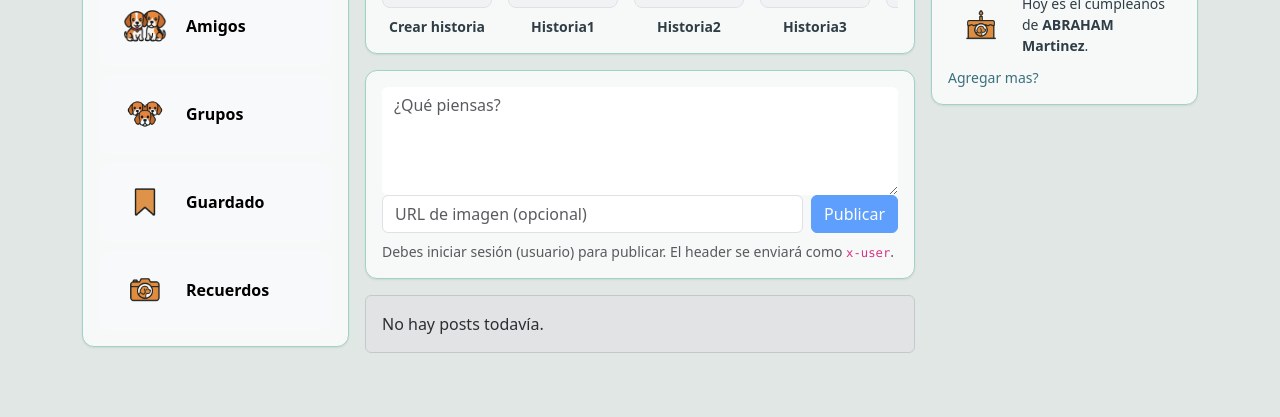
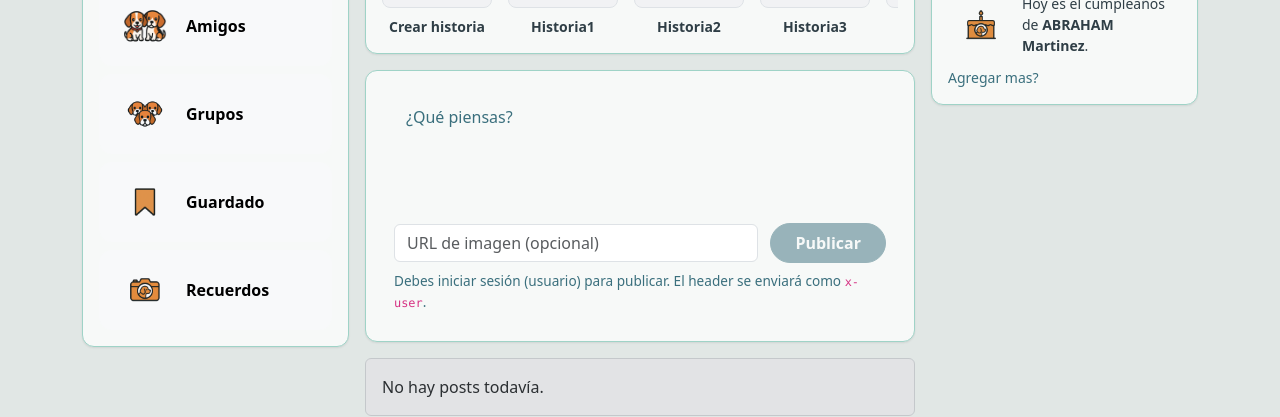
Before and after one commit to AbrahamRafa15/Proyecto2DW, a React (Vite) app in the folder Frontend/Red_Social/: page /#/ in a window 1280 px wide. Shown: the part 285-702 px from the top of the page. Built offline with nearby package versions, Linux system fonts and the light colour scheme; no server answers.

Commit message:
Arreglos de boton y redimensionamiento

```diff
--- a/Frontend/Red_Social/src/App.css
+++ b/Frontend/Red_Social/src/App.css
@@ -116,3 +116,224 @@
     font-size: 16px;
   }
 }
+
+/* ===== Composer (ThinkBar) ===== */
+.fb-compose .card-body{
+  padding: 1.75rem;
+}
+
+.fb-compose-textarea{
+  resize: none;
+  font-size: 1rem;
+  background: transparent;
+  color: var(--fb-text);
+}
+
+.fb-compose-textarea::placeholder{
+  color: var(--fb-muted);
+}
+
+.fb-compose-footer{
+  display: flex;
+  flex-wrap: wrap;
+  gap: 0.75rem;
+  align-items: center;
+}
+
+.fb-compose-url{
+  flex: 1 1 240px;
+  min-width: 200px;
+}
+
+.fb-compose-actions{
+  display: flex;
+  flex-wrap: wrap;
+  gap: 0.5rem;
+  justify-content: flex-end;
+}
+
+.fb-compose-hint{
+  font-size: 0.85rem;
+  color: var(--fb-muted);
+}
+
+/* ===== Botones personalizados ===== */
+.fb-btn,
+.fb-btn-ghost,
+.fb-btn-danger{
+  border-radius: 999px;
+  font-weight: 600;
+  padding: 0.45rem 1.5rem;
+  transition: transform 0.15s ease, filter 0.15s ease, background 0.15s ease;
+}
+
+.fb-btn{
+  background: var(--fb-accent);
+  border: 1px solid var(--fb-accent);
+  color: var(--fb-card);
+}
+
+body[data-theme="dark"] .fb-btn{
+  color: #0B2D33;
+}
+
+.fb-btn:hover:enabled,
+.fb-btn-ghost:hover:enabled,
+.fb-btn-danger:hover:enabled{
+  transform: translateY(-1px);
+  filter: brightness(1.05);
+}
+
+.fb-btn:disabled{
+  background: var(--fb-accent);
+  border-color: var(--fb-accent);
+  color: var(--fb-card);
+  opacity: 0.5;
+  cursor: not-allowed;
+  transform: none;
+}
+
+body[data-theme="dark"] .fb-btn:disabled{
+  color: #0B2D33;
+  opacity: 0.9;
+}
+
+.fb-btn-ghost{
+  background: transparent;
+  border: 1px solid rgba(47,62,70,0.25);
+  color: var(--fb-text);
+}
+
+body[data-theme="dark"] .fb-btn-ghost{
+  border-color: rgba(159,211,199,0.4);
+}
+
+.fb-btn-danger{
+  background: transparent;
+  border: 1px solid rgba(220, 53, 69, 0.55);
+  color: #c62828;
+}
+
+body[data-theme="dark"] .fb-btn-danger{
+  border-color: rgba(248, 113, 113, 0.6);
+  color: #ff6b6b;
+}
+
+.fb-btn-danger:hover:enabled{
+  background: rgba(220,53,69,0.1);
+}
+
+/* ===== Posts ===== */
+.fb-post{
+  overflow: hidden;
+}
+
+.fb-post-header{
+  display: flex;
+  justify-content: space-between;
+  gap: 1rem;
+  flex-wrap: wrap;
+}
+
+.fb-post-author{
+  font-weight: 700;
+  font-size: 1rem;
+}
+
+.fb-post-date{
+  font-size: 0.85rem;
+  color: var(--fb-muted);
+}
+
+.fb-post-owner-actions{
+  display: flex;
+  gap: 0.5rem;
+  flex-wrap: wrap;
+  justify-content: flex-end;
+}
+
+.fb-post-content{
+  margin-top: 1rem;
+  display: flex;
+  flex-direction: column;
+  gap: 0.85rem;
+}
+
+.fb-post-text{
+  margin: 0;
+  font-size: 1rem;
+  line-height: 1.5;
+  color: var(--fb-text);
+  word-break: break-word;
+}
+
+.fb-post-media{
+  border-radius: 16px;
+  overflow: hidden;
+  background: rgba(0, 0, 0, 0.05);
+}
+
+.fb-post-media img{
+  display: block;
+  width: 100%;
+  height: auto;
+  max-height: 420px;
+  object-fit: cover;
+}
+
+.fb-post-footer{
+  margin-top: 1rem;
+  display: flex;
+  justify-content: flex-end;
+  align-items: center;
+}
+
+.fb-post-cta{
+  display: flex;
+  gap: 0.5rem;
+  flex-wrap: wrap;
+  justify-content: flex-end;
+}
+
+.fb-post-page{
+  max-width: 720px;
+}
+
+.fb-post-page .fb-post-media img{
+  max-height: none;
+}
+
+.fb-post-page .fb-post-footer{
+  justify-content: space-between;
+}
+
+@media (max-width: 575.98px){
+  .fb-compose .card-body{
+    padding: 1.25rem;
+  }
+
+  .fb-compose-footer{
+    flex-direction: column;
+    align-items: stretch;
+  }
+
+  .fb-compose-actions{
+    width: 100%;
+    flex-direction: column;
+  }
+
+  .fb-btn,
+  .fb-btn-ghost,
+  .fb-btn-danger{
+    width: 100%;
+    text-align: center;
+  }
+
+  .fb-post-footer{
+    justify-content: center;
+  }
+
+  .fb-post-cta{
+    justify-content: center;
+  }
+}
--- a/Frontend/Red_Social/src/components/PostBar.jsx
+++ b/Frontend/Red_Social/src/components/PostBar.jsx
@@ -4,7 +4,7 @@ export default function PostBar({ posts, user, onUpdatePost, onDeletePost, onSta
   }
 
   return (
-    <div className="d-flex flex-column gap-3">
+    <div className="d-flex flex-column gap-3 fb-post-list">
       {posts.map((p) => {
         // El backend manda todo el texto en `contenido`
         // Usamos la primera línea como texto y la segunda (si existe) como imagen
@@ -13,48 +13,52 @@ export default function PostBar({ posts, user, onUpdatePost, onDeletePost, onSta
         const imagen = lineas.length > 1 ? lineas[1] : null;
 
         return (
-          <div className="fb-card" key={p.id}>
+          <article className="fb-card fb-post" key={p.id}>
             <div className="card-body">
-              <div className="fw-bold">{p.autor}</div>
-
+              <div className="fb-post-header">
+                <div>
+                  <div className="fb-post-author">{p.autor}</div>
                   {p.fecha && (
-                <div className="text-muted small">
+                    <div className="fb-post-date">
                       {new Date(p.fecha).toLocaleString()}
                     </div>
                   )}
-
-              <div className="mt-2">{texto}</div>
-
-              {imagen && (
-                <img
-                  src={imagen}
-                  alt="post"
-                  className="img-fluid rounded mt-2"
-                />
-              )}
+                </div>
 
                 {user && p.autor === user && (
-                <div className="mt-2 d-flex gap-2">
+                  <div className="fb-post-owner-actions">
                     <button
-                    className="btn btn-sm btn-outline-primary"
+                      className="btn btn-sm fb-btn-ghost"
                       onClick={() => onStartEditPost(p)}
                     >
                       Editar
                     </button>
                     <button
-                    className="btn btn-sm btn-outline-danger"
+                      className="btn btn-sm fb-btn-danger"
                       onClick={() => onDeletePost(p.id)}
                     >
                       Eliminar
                     </button>
                   </div>
                 )}
+              </div>
 
-              <div className="mt-3 d-flex gap-2">
+              <div className="fb-post-content">
+                <p className="fb-post-text">{texto}</p>
+                {imagen && (
+                  <div className="fb-post-media">
+                    <img src={imagen} alt="post" loading="lazy" />
+                  </div>
+                )}
+              </div>
+
+              <div className="fb-post-footer">
+                <div className="fb-post-cta">
                   <button
-                  className="btn btn-outline-primary btn-sm"
+                    className="btn fb-btn-ghost"
                     onClick={() => {
-                    const baseUrl = window.location.origin + window.location.pathname;
+                      const baseUrl =
+                        window.location.origin + window.location.pathname;
                       const postUrl = `${baseUrl}#/posts/${p.id}`;
                       window.location.href = postUrl;
                     }}
@@ -63,9 +67,10 @@ export default function PostBar({ posts, user, onUpdatePost, onDeletePost, onSta
                   </button>
 
                   <button
-                  className="btn btn-outline-secondary btn-sm"
+                    className="btn fb-btn"
                     onClick={() => {
-                    const baseUrl = window.location.origin + window.location.pathname;
+                      const baseUrl =
+                        window.location.origin + window.location.pathname;
                       const postUrl = `${baseUrl}#/posts/${p.id}`;
                       navigator.clipboard.writeText(postUrl);
                       alert("Link copiado para compartir ✨");
@@ -76,6 +81,7 @@ export default function PostBar({ posts, user, onUpdatePost, onDeletePost, onSta
                 </div>
               </div>
             </div>
+          </article>
         );
       })}
     </div>
--- a/Frontend/Red_Social/src/components/PostPage.jsx
+++ b/Frontend/Red_Social/src/components/PostPage.jsx
@@ -34,24 +34,38 @@ export default function PostPage({ user }) {
 
   return (
     <div className="container mt-4">
-      <div className="fb-card">
+      <article className="fb-card fb-post-page mx-auto">
         <div className="card-body">
-          <div className="fw-bold">{post.autor}</div>
-          {post.fecha && (
-            <div className="text-muted small">
-              {new Date(post.fecha).toLocaleString()}
+          <div className="fb-post-header">
+            <div>
+              <div className="fb-post-author">{post.autor}</div>
+              {post.fecha && (
+                <div className="fb-post-date">
+                  {new Date(post.fecha).toLocaleString()}
+                </div>
+              )}
             </div>
-          )}
-          <div className="mt-2">{texto}</div>
-          {imagen && <img src={imagen} alt="post" className="img-fluid rounded mt-2" />}
-          <button
-            className="btn btn-outline-primary mt-3"
-            onClick={() => navigate("/")}
-          >
-            Volver al feed
-          </button>
+          </div>
+
+          <div className="fb-post-content">
+            <p className="fb-post-text">{texto}</p>
+            {imagen && (
+              <div className="fb-post-media">
+                <img src={imagen} alt="post" />
+              </div>
+            )}
+          </div>
+
+          <div className="fb-post-footer justify-content-between">
+            <button className="btn fb-btn-ghost" onClick={() => navigate(-1)}>
+              Volver
+            </button>
+            <button className="btn fb-btn" onClick={() => navigate("/")}>
+              Ir al feed
+            </button>
+          </div>
         </div>
-      </div>
+      </article>
     </div>
   );
 }
--- a/Frontend/Red_Social/src/components/ThinkBar.jsx
+++ b/Frontend/Red_Social/src/components/ThinkBar.jsx
@@ -4,43 +4,50 @@ export default function ThinkBar({
     imageUrl,
     setImageUrl,
     canPost,
-    onPublish,
     isEditing,
     onCancelEdit,
     onSubmit,
 }) {
     return (
-    <div className="fb-card p-3 mb-3">
+    <div className="fb-card fb-compose mb-3">
         <div className="card-body">
             <textarea
-                className="form-control border-0 "
+                className="form-control fb-compose-textarea border-0"
                 rows={4}
                 placeholder="¿Qué piensas?"
                 value={text}
                 onChange={(e) => setText(e.target.value)}
             />
 
-        <div className="d-flex gap-2">
+        <div className="fb-compose-footer mt-3">
             <input
-                className="form-control"
+                className="form-control fb-compose-url"
                 placeholder="URL de imagen (opcional)"
                 value={imageUrl}
                 onChange={(e) => setImageUrl(e.target.value)}
             />
-            <button className="btn btn-primary" onClick={onSubmit} disabled={!canPost}>
+            <div className="fb-compose-actions">
+                <button
+                    className="btn fb-btn"
+                    onClick={onSubmit}
+                    disabled={!canPost}
+                >
                     {isEditing ? "Actualizar" : "Publicar"}
                 </button>
 
                 {isEditing && (
-            <button className="btn btn-outline-secondary" onClick={onCancelEdit}>
+                <button
+                    className="btn fb-btn-ghost"
+                    onClick={onCancelEdit}
+                >
                 Cancelar
                 </button>
                 )}
-
+            </div>
         </div>
 
         {!canPost && (
-            <div className="mt-2 text-muted" style={{ fontSize: 14 }}>
+            <div className="fb-compose-hint mt-2">
                 Debes iniciar sesión (usuario) para publicar. El header se enviará como{" "}
                 <code>x-user</code>.
             </div>
```
Lines whose indentation alone changed are shown as unchanged.
